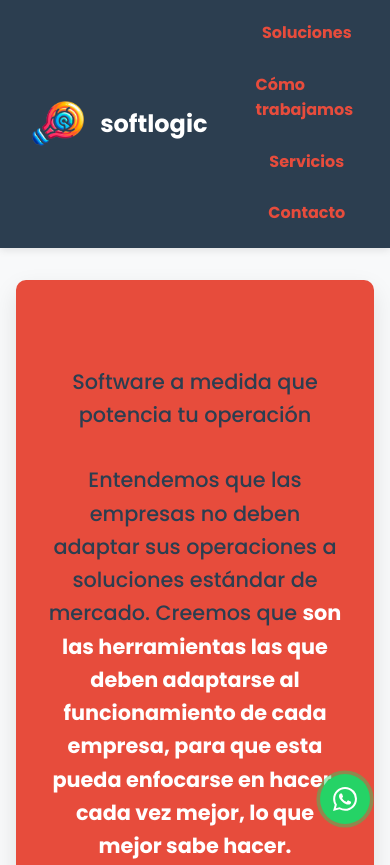
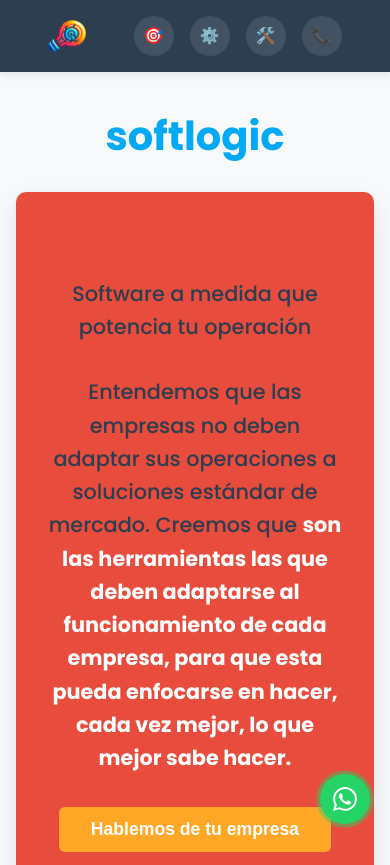
Before and after one commit to laguerreuy/laguerreuy.github.io, a plain HTML site: page index.html in a window 390 px wide. Shown: the top 865 px of the page. Drawn offline with Linux system fonts and the light colour scheme.

Commit message:
ajuste pantalla chica

```diff
--- a/index.html
+++ b/index.html
@@ -82,7 +82,7 @@
     nav {
       display: flex;
       justify-content: center;
-      gap: 2rem;
+      gap: 1rem;
       flex-wrap: wrap;
     }
 
@@ -97,6 +97,26 @@
     nav a:hover,
     nav a:focus {
       border-color: var(--color-blanco);
+    }
+
+    /* Estilos para navegación responsive */
+    .nav-icon {
+      display: none;
+      font-size: 1rem;
+    }
+
+    .nav-text {
+      display: inline;
+    }
+
+    /* Estilos para brand móvil */
+    .mobile-brand {
+      display: none;
+      font-size: 2.5rem;
+      margin-bottom: 1.5rem;
+      font-weight: 700;
+      text-align: center;
+      color: var(--color-azul-cielo);
     }
 
     /* Container general */
@@ -442,12 +462,47 @@
 
     /* Responsive ajustes menores */
     @media (max-width: 480px) {
-      .hero h1 {
-        font-size: 2rem;
+      .brand-text {
+        display: none;
+      }
+
+      .mobile-brand {
+        display: block;
+      }
+
+      .nav-text {
+        display: none;
+      }
+
+      .nav-icon {
+        display: inline;
       }
 
       nav {
         gap: 1rem;
+      }
+
+      nav a {
+        padding: 0.5rem;
+        border-radius: 50%;
+        min-width: 40px;
+        height: 40px;
+        display: flex;
+        align-items: center;
+        justify-content: center;
+        border-bottom: none;
+        background: rgba(255, 255, 255, 0.1);
+        transition: all 0.3s ease;
+      }
+
+      nav a:hover,
+      nav a:focus {
+        background: rgba(255, 255, 255, 0.2);
+        transform: scale(1.1);
+      }
+
+      .hero h1 {
+        font-size: 2rem;
       }
 
       ul.sectors {
@@ -475,6 +530,10 @@
       .service-description {
         font-size: 0.95rem;
         padding: 0.75rem;
+      }
+
+      .logo {
+        height: 32px;
       }
     }
 
@@ -657,19 +716,33 @@
     <div style="display: flex; align-items: center; gap: 3rem;">
       <div style="display: flex; align-items: center; gap: 1rem;">
         <img src="logo.png" alt="Softlogic Logo" class="logo" />
-        <span style="color: var(--color-blanco); font-weight: 700; font-size: 1.5rem;">softlogic</span>
+        <span class="brand-text"
+          style="color: var(--color-blanco); font-weight: 700; font-size: 1.5rem;">softlogic</span>
       </div>
       <nav>
-        <a href="#soluciones">Soluciones</a>
-        <a href="#como-trabajamos">Cómo trabajamos</a>
-        <a href="#servicios">Servicios</a>
-        <a href="#contacto">Contacto</a>
+        <a href="#soluciones">
+          <span class="nav-text">Soluciones</span>
+          <span class="nav-icon">🎯</span>
+        </a>
+        <a href="#como-trabajamos">
+          <span class="nav-text">Cómo trabajamos</span>
+          <span class="nav-icon">⚙️</span>
+        </a>
+        <a href="#servicios">
+          <span class="nav-text">Servicios</span>
+          <span class="nav-icon">🛠️</span>
+        </a>
+        <a href="#contacto">
+          <span class="nav-text">Contacto</span>
+          <span class="nav-icon">📞</span>
+        </a>
       </nav>
     </div>
   </header>
 
   <main class="container">
 
+    <h1 class="mobile-brand">softlogic</h1>
     <section class="hero" id="inicio">
       <p>Software a medida que potencia tu operación</p>
       <p>Entendemos que las empresas no deben adaptar sus operaciones a soluciones estándar de mercado. Creemos que
```
